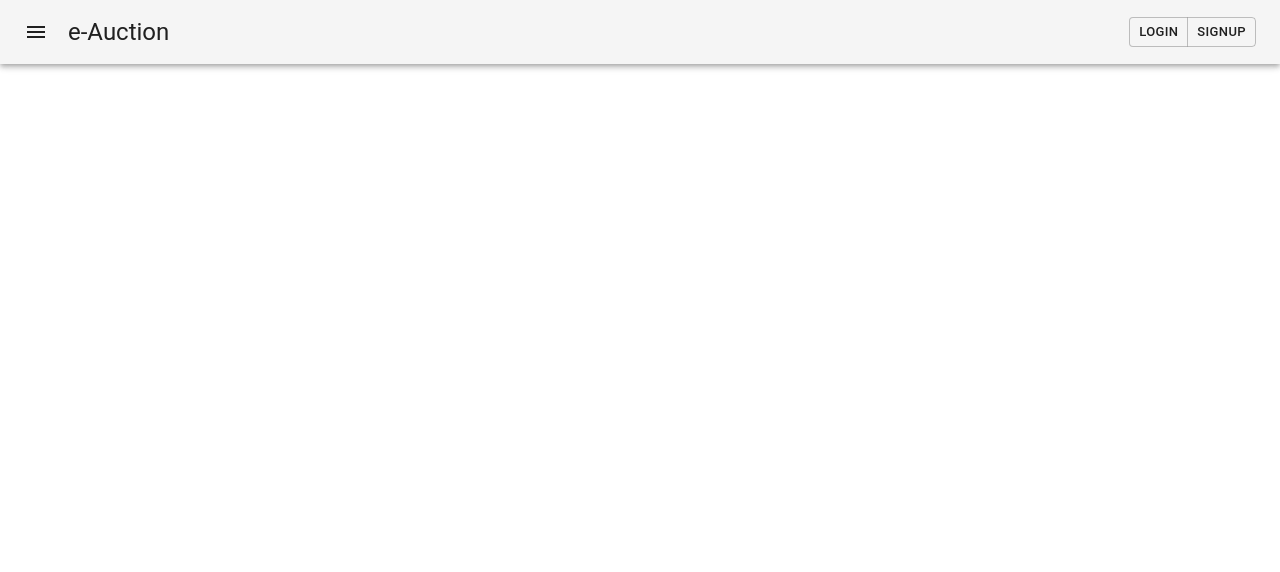
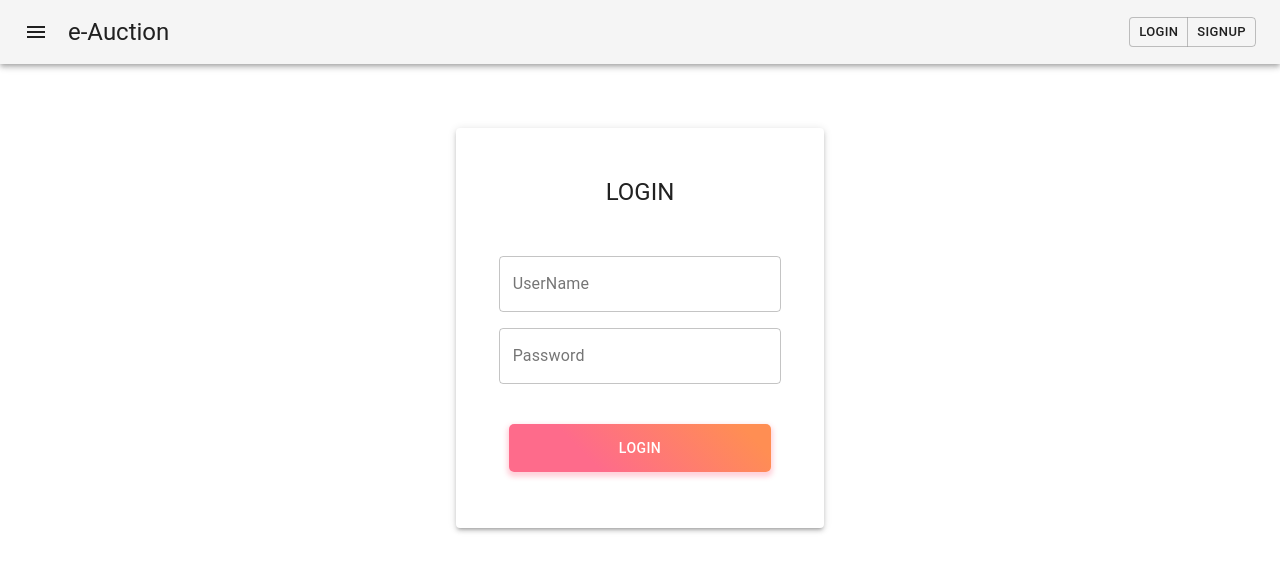
Before and after one commit to RR190701/e-Auction, a React (Create React App) app: page /log-in in a window 1280 px wide. Shown: the top 572 px of the page. Built offline with nearby package versions, Linux system fonts and the light colour scheme.

Commit message:
added changes to master

```diff
--- a/package.json
+++ b/package.json
@@ -10,6 +10,7 @@
     "@testing-library/user-event": "^12.6.0",
     "react": "^17.0.1",
     "react-dom": "^17.0.1",
+    "react-router-dom": "^5.2.0",
     "react-scripts": "4.0.1",
     "web-vitals": "^0.2.4"
   },
--- a/src/App.js
+++ b/src/App.js
@@ -1,11 +1,16 @@
 import React from "react";
 import TopMenu from "./components/TopMenu";
+import { BrowserRouter as Router, Route } from 'react-router-dom';
+import LogIn from './components/LogIn';
 
 const App = () => {
 
  return(
    <React.Fragment>
      <TopMenu></TopMenu>
+     <Router>
+       <Route path ='/log-in' component ={LogIn}></Route>
+     </Router>
    </React.Fragment>
  );
 
```
Also changed, not shown: 2 other files (tests, documents, lock files or other folders).
